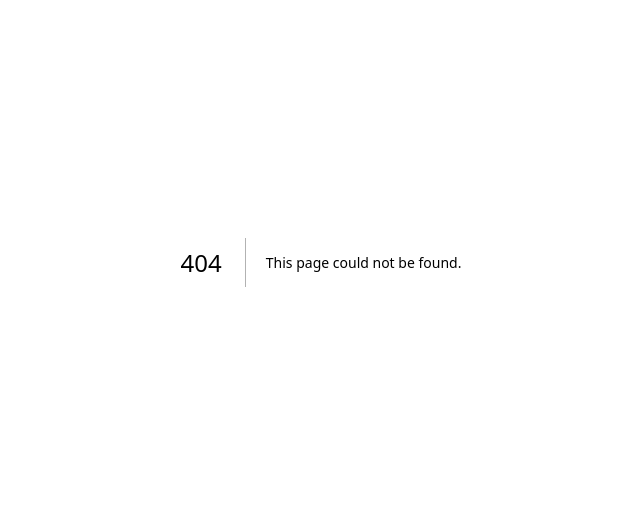
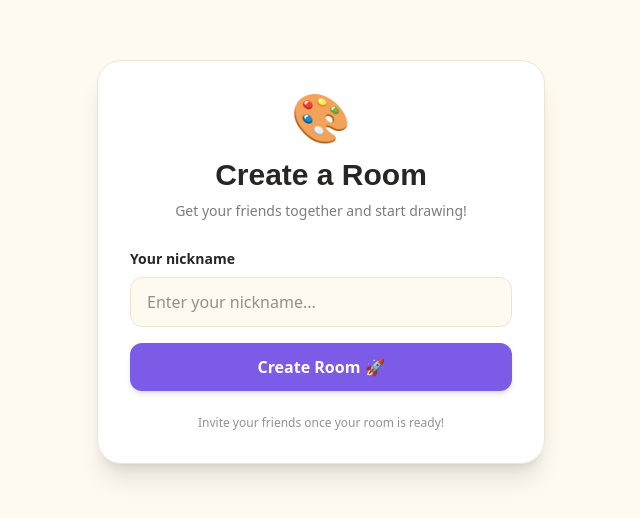
Before and after one commit to ayush-sresta/scribble, a Next.js app in the folder frontend/: page /create in a window 1280 px wide. Before the commit this address had no page. Shown: the part 162-680 px from the top of the page, without its empty margins (319-959 px from the left). Built offline with nearby package versions, Linux system fonts and the light colour scheme; a web font is replaced by a local one.

Commit message:
feat(frontend): create create room page

```diff
--- /dev/null
+++ b/frontend/src/app/create/page.tsx
@@ -0,0 +1,92 @@
+"use client";
+
+import React, { useState } from "react";
+import { useRouter } from "next/navigation";
+
+const Page = () => {
+  const [username, setUsername] = useState("");
+  const [loading, setLoading] = useState(false);
+  const [error, setError] = useState("");
+  const router = useRouter();
+
+  const handleCreateRoom = async () => {
+    if (!username.trim()) {
+      setError("Please enter your username!");
+      return;
+    }
+
+    try {
+      setLoading(true);
+      setError("");
+
+      const response = await fetch("http://localhost:5000/api/rooms", {
+        method: "POST",
+        headers: {
+          "Content-Type": "application/json",
+        },
+        body: JSON.stringify({ username: username.trim() }),
+      });
+
+      const result = await response.json();
+
+      if (!response.ok) {
+        throw new Error(result.message || "Unable to create room.");
+      }
+
+      const { room, participant } = result.data;
+
+      router.push(`/lobby/${room.code}?playerId=${participant.playerId}`);
+    } catch (err) {
+      setError(err instanceof Error ? err.message : "Something went wrong.");
+    } finally {
+      setLoading(false);
+    }
+  };
+
+  return (
+    <main className="flex min-h-screen items-center justify-center bg-background px-4 text-foreground">
+      <div className="w-full max-w-md rounded-3xl border border-border bg-card p-8 shadow-xl">
+        <div className="mb-7 text-center">
+          <div className="mb-4 text-5xl">🎨</div>
+          <h1 className="font-dyna text-3xl font-bold">Create a Room</h1>
+          <p className="mt-2 text-sm text-foreground/60">
+            Get your friends together and start drawing!
+          </p>
+        </div>
+
+        <div className="space-y-4">
+          <div>
+            <label className="mb-2 block text-sm font-semibold">
+              Your nickname
+            </label>
+
+            <input
+              type="text"
+              maxLength={20}
+              value={username}
+              onChange={(e) => setUsername(e.target.value)}
+              placeholder="Enter your nickname..."
+              className="w-full rounded-xl border border-border bg-background px-4 py-3 outline-none transition focus:border-primary focus:ring-2 focus:ring-primary/20"
+            />
+          </div>
+
+          {error && <p className="text-sm text-red-500">{error}</p>}
+
+          <button
+            onClick={handleCreateRoom}
+            disabled={loading}
+            className="w-full rounded-xl bg-primary px-4 py-3 font-bold text-white shadow-md transition hover:brightness-110 active:scale-[0.98] disabled:cursor-not-allowed disabled:opacity-60"
+          >
+            {loading ? "Creating room..." : "Create Room 🚀"}
+          </button>
+        </div>
+
+        <p className="mt-6 text-center text-xs text-foreground/50">
+          Invite your friends once your room is ready!
+        </p>
+      </div>
+    </main>
+  );
+};
+
+export default Page;
```
